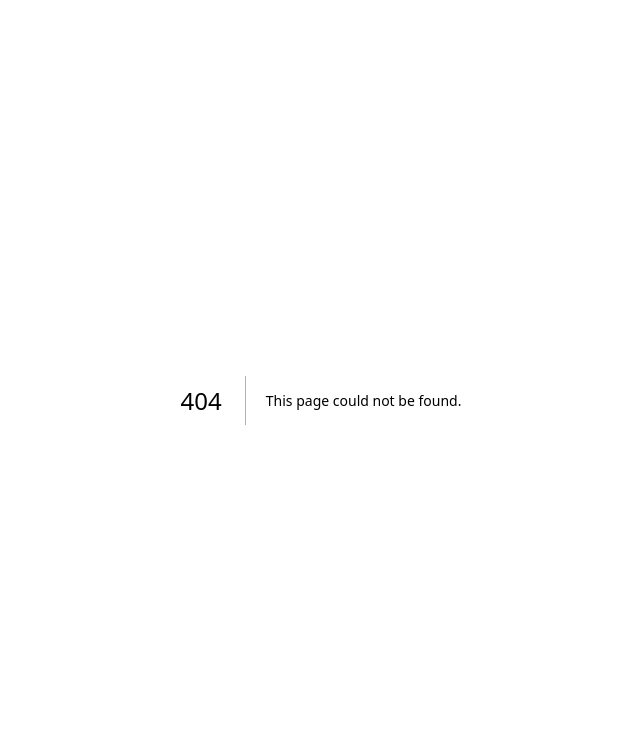
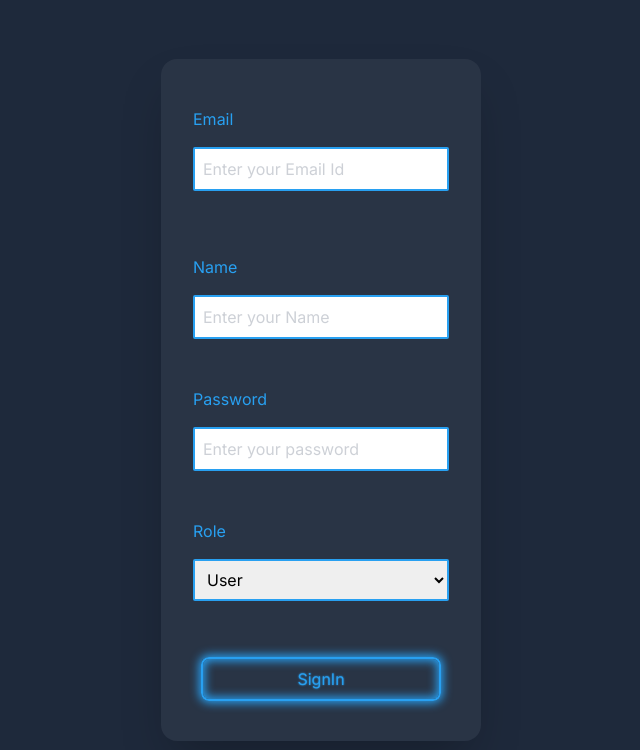
Before and after one commit to DebasishBarai/meetcode, a Next.js app: page /login in a window 1280 px wide. Before the commit this address had no page. Shown: the top 750 px of the page, without its empty margins (319-959 px from the left). Built offline with nearby package versions, Linux system fonts and the light colour scheme.

Commit message:
login problem sorted

```diff
--- /dev/null
+++ b/app/(auth)/login/page.tsx
@@ -0,0 +1,99 @@
+'use client';
+
+import { signIn } from 'next-auth/react';
+import { useRouter } from 'next/navigation';
+import { useState } from 'react';
+
+const SignIn = () => {
+  const [email, setEmail] = useState('');
+  const [name, setName] = useState('');
+  const [password, setPassword] = useState('');
+  const [isAdmin, setIsAdmin] = useState(false);
+  const callbackUrl = '/';
+
+  const router = useRouter();
+
+  const handleSubmit = async () => {
+    try {
+      const res = await signIn('credentials', {
+        redirect: false,
+        email,
+        password,
+        name,
+        // isAdmin: isAdmin,
+        callbackUrl,
+      });
+      if (!res?.error) {
+        router.push('/');
+      }
+    } catch (error: any) {}
+    router.push('/');
+  };
+
+  const handleRoleChange = (e: any) => {
+    if (e.target.value === 'Admin') {
+      setIsAdmin(true);
+    } else {
+      setIsAdmin(false);
+    }
+  };
+  return (
+    <main className='bg-[#1E293B] min-h-screen min-w-full grid place-items-center'>
+      <div className='bg-[rgba(255,_255,_255,_0.05)] w-80 h-fit rounded-2xl shadow-2xl grid-flow-row'>
+        <div className='m-4 p-4 box-border'>
+          <h1 className='p-4 pl-0 text-[#28A0F1]'>Email</h1>
+          <input
+            className='p-2 h-fit w-full rounded-sm border-[2px] border-[#28A0F1] placeholder:opacity-50 focus:placeholder:opacity-100 outline-none'
+            placeholder='Enter your Email Id'
+            type='email'
+            onChange={(e) => {
+              setEmail(e.target.value);
+            }}
+          ></input>
+        </div>
+        <div className='m-4 p-4 box-border'>
+          <h1 className='p-4 pl-0 text-[#28A0F1]'>Name</h1>
+          <input
+            className='p-2 h-fit w-full rounded-sm border-[2px] border-[#28A0F1] placeholder:opacity-50 focus:placeholder:opacity-100 outline-none'
+            placeholder='Enter your Name'
+            type='string'
+            onChange={(e) => {
+              setName(e.target.value);
+            }}
+          ></input>
+        </div>
+        <div className='m-4 mt-0 p-4 pt-0 box-border'>
+          <h1 className='p-4 pl-0 text-[#28A0F1]'>Password</h1>
+          <input
+            className='p-2 h-fit w-full rounded-sm border-[2px] border-[#28A0F1] placeholder:opacity-50 focus:placeholder:opacity-100 outline-none'
+            placeholder='Enter your password'
+            type='password'
+            onChange={(e) => {
+              setPassword(e.target.value);
+            }}
+          ></input>
+        </div>
+        <div className='m-4 mt-0 p-4 pt-0 box-border'>
+          <h1 className='p-4 pl-0 text-[#28A0F1]'>Role</h1>
+          <select
+            className='p-2 h-fit w-full rounded-sm border-[2px] border-[#28A0F1] outline-none'
+            onChange={handleRoleChange}
+          >
+            <option selected>User</option>
+            <option>Admin</option>
+          </select>
+        </div>
+        <div className='m-4 p-4 box-border grid'>
+          <button
+            onClick={handleSubmit}
+            className='text-[#28A0F1] border-[0.125em] border-[#28A0F1] border-solid rounded-lg p-2 m-2 shadow-[0_0_10px_2px_#28A0F1,_0_0_10px_2px_#28A0F1_inset] [text-shadow:_0_0_0.125em] hover:text-[#1E293B] hover:bg-[#28A0F1] hover:shadow-[0_0_100px_10px_#28A0F1] hover:[text-shadow:_none]'
+          >
+            SignIn
+          </button>
+        </div>
+      </div>
+    </main>
+  );
+};
+
+export default SignIn;
--- a/app/api/auth/[...nextauth]/route.ts
+++ b/app/api/auth/[...nextauth]/route.ts
@@ -2,12 +2,15 @@ import NextAuth, { type NextAuthOptions } from 'next-auth';
 import CredentialsProvider from 'next-auth/providers/credentials';
 
 export const authOptions: NextAuthOptions = {
+  pages: {
+    signIn: '/login',
+  },
   session: {
     strategy: 'jwt',
   },
   providers: [
     CredentialsProvider({
-      name: 'Sign in',
+      name: 'Credentials',
       credentials: {
         email: {
           label: 'Email',
--- a/app/page.tsx
+++ b/app/page.tsx
@@ -17,11 +17,11 @@ const Home = async () => {
           SignIn
         </button>
       </Link>
-      <Link href='api/auth/signin'>
+      {/* <Link href='api/auth/signin'>
         <button className='text-[#28A0F1] min-w-[200px] border-[0.125em] border-[#28A0F1] border-solid rounded-lg p-2 m-2 shadow-[0_0_10px_2px_#28A0F1,_0_0_10px_2px_#28A0F1_inset] [text-shadow:_0_0_0.125em] hover:text-[#31202B] hover:bg-[#28A0F1] hover:shadow-[0_0_100px_10px_#28A0F1] hover:[text-shadow:_none]'>
           SignUp
         </button>
-      </Link>
+      </Link> */}
     </main>
   );
 };
--- a/app/questions/[id]/page.tsx
+++ b/app/questions/[id]/page.tsx
@@ -39,7 +39,9 @@ const Question = ({ params }: { params: { id: string } }) => {
     <div className='flex min-h-screen flex-col bg-slate-800 sm:min-w-full'>
       <div className='flex min-h-full min-w-full flex-row items-center justify-center'>
         <Link
-          href={question ? `/questions/${question.serialNo - 1}` : `/questions`}
+          href={
+            question ? `/questions/${+question.serialNo - 1}` : `/questions`
+          }
         >
           <svg
             xmlns='http://www.w3.org/2000/svg'
@@ -62,7 +64,9 @@ const Question = ({ params }: { params: { id: string } }) => {
           </h1>
         </Link>
         <Link
-          href={question ? `/questions/${question.serialNo + 1}` : `/questions`}
+          href={
+            question ? `/questions/${+question.serialNo + 1}` : `/questions`
+          }
         >
           <svg
             xmlns='http://www.w3.org/2000/svg'
--- a/app/signin/page.tsx
+++ /dev/null
@@ -1,37 +0,0 @@
-const SignIn = () => {
-  return (
-    <main className='bg-[#1E293B] min-h-screen min-w-full grid place-items-center'>
-      <div className='bg-[rgba(255,_255,_255,_0.05)] w-80 h-fit rounded-2xl shadow-2xl grid-flow-row'>
-        <div className='m-4 p-4 box-border'>
-          <h1 className='p-4 pl-0 text-[#28A0F1]'>Email</h1>
-          <input
-            className='p-2 h-fit w-full rounded-sm border-[2px] border-[#28A0F1] placeholder:opacity-50 focus:placeholder:opacity-100 outline-none'
-            placeholder='Enter your Email Id'
-          ></input>
-        </div>
-        <div className='m-4 mt-0 p-4 pt-0 box-border'>
-          <h1 className='p-4 pl-0 text-[#28A0F1]'>Password</h1>
-          <input
-            className='p-2 h-fit w-full rounded-sm border-[2px] border-[#28A0F1] placeholder:opacity-50 focus:placeholder:opacity-100 outline-none'
-            placeholder='Enter your password'
-            type='password'
-          ></input>
-        </div>
-        <div className='m-4 mt-0 p-4 pt-0 box-border'>
-          <h1 className='p-4 pl-0 text-[#28A0F1]'>Role</h1>
-          <select className='p-2 h-fit w-full rounded-sm border-[2px] border-[#28A0F1] outline-none'>
-            <option selected>User</option>
-            <option>Admin</option>
-          </select>
-        </div>
-        <div className='m-4 p-4 box-border grid'>
-          <button className='text-[#28A0F1] border-[0.125em] border-[#28A0F1] border-solid rounded-lg p-2 m-2 shadow-[0_0_10px_2px_#28A0F1,_0_0_10px_2px_#28A0F1_inset] [text-shadow:_0_0_0.125em] hover:text-[#1E293B] hover:bg-[#28A0F1] hover:shadow-[0_0_100px_10px_#28A0F1] hover:[text-shadow:_none]'>
-            SignIn
-          </button>
-        </div>
-      </div>
-    </main>
-  );
-};
-
-export default SignIn;
```
Also changed, not shown: app/(auth)/signup/page.tsx (renamed from app/signup/page.tsx).
